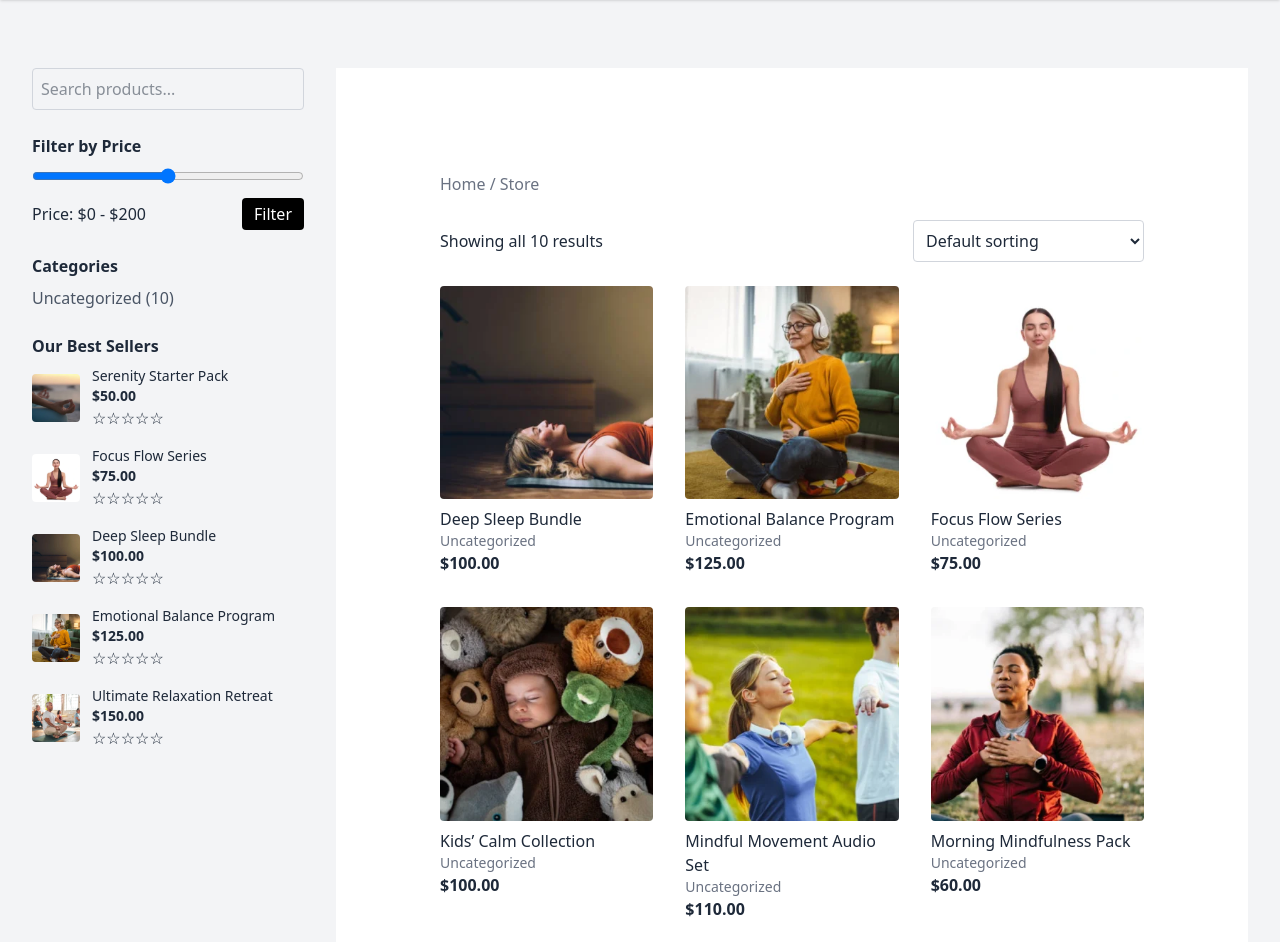
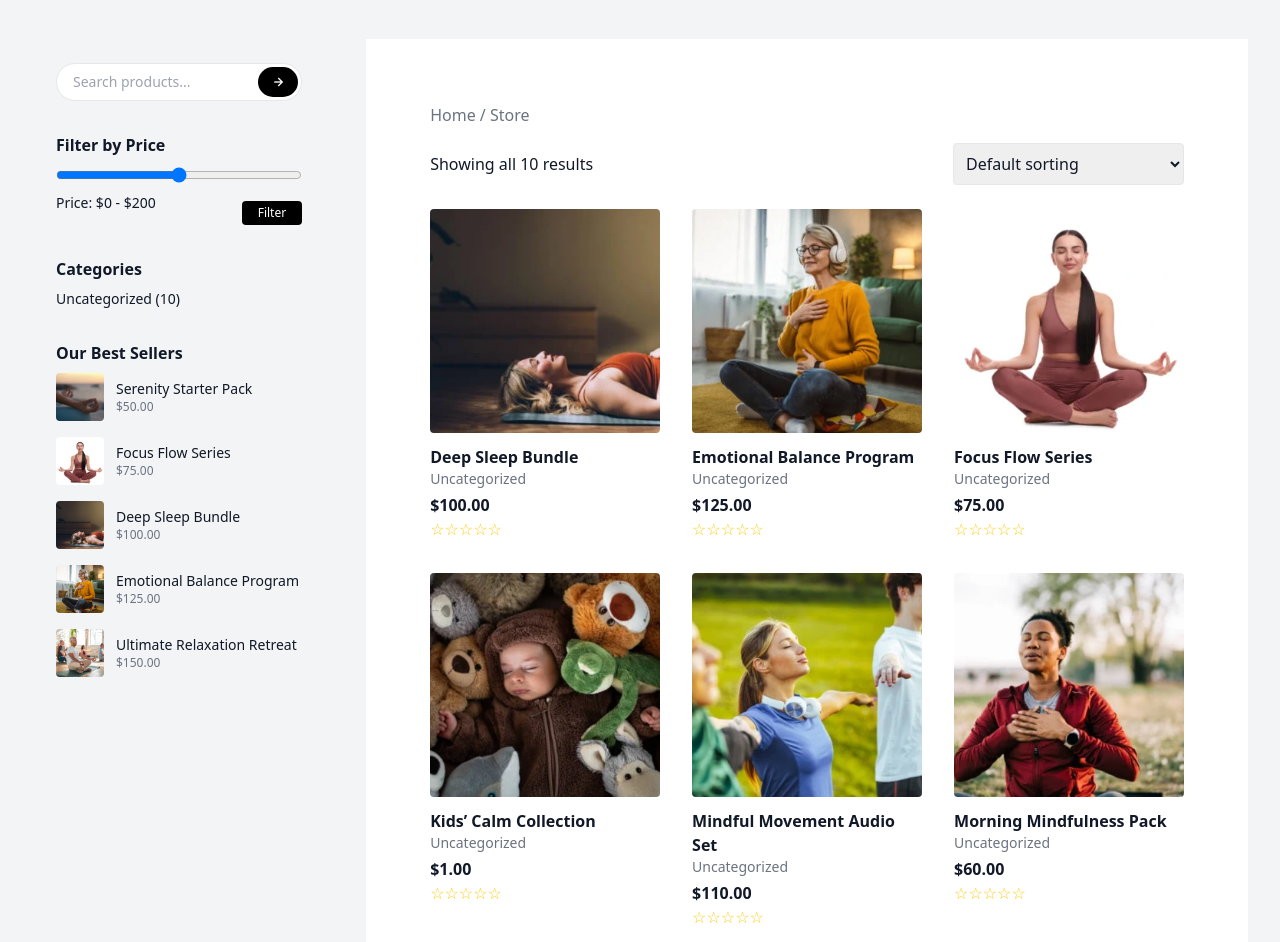
Before and after one commit to Fash-Mayor/LuxuryShopSpectrum, a plain HTML site: page shop.html in a window 1280 px wide. Shown: the part 97-1039 px from the top of the page. Drawn offline with nearby package versions, Linux system fonts and the light colour scheme; a web font is replaced by a local one.

Commit message:
Switch to Tailwind CDN and remove custom styles
Removed mystyle.css and otherstyles.css from the project and updated HTML files to use Tailwind CSS via CDN. Refactored layout and styling in index.html, contactus.html, and shop.html for improved responsiveness and consistency. Enhanced shop.html sidebar and product grid for better usability and appearance.

```diff
--- a/otherstyles.css
+++ /dev/null
@@ -1 +0,0 @@
-@import url('https://fonts.googleapis.com/css2?family=DM+Sans:ital,opsz,wght@0,9..40,100..1000;1,9..40,100..1000&family=Lato:ital,wght@0,100;0,300;0,400;0,700;0,900;1,100;1,300;1,400;1,700;1,900&family=Petrona:ital,wght@0,100..900;1,100..900&display=swap');
--- a/shop.html
+++ b/shop.html
@@ -2,124 +2,140 @@
 <html lang="en">
 
 <head>
-  <meta charset="UTF-8" />
-  <meta name="viewport" content="width=device-width, initial-scale=1.0" />
+  <meta charset="UTF-8">
+  <meta name="viewport" content="width=device-width, initial-scale=1.0">
   <title>Store - Luxury Shop Spectrum</title>
-  <link rel="stylesheet" href="mystyle.css">
-  <link rel="stylesheet" href="otherstyles.css">
-  <link href='https://cdn.boxicons.com/fonts/basic/boxicons.min.css' rel='stylesheet'>
-  <link href='https://cdn.boxicons.com/fonts/brands/boxicons-brands.min.css' rel='stylesheet'>
-  <link rel="preconnect" href="https://fonts.googleapis.com">
-  <link rel="preconnect" href="https://fonts.gstatic.com" crossorigin>
-  <link
-    href="https://fonts.googleapis.com/css2?family=DM+Sans:ital,opsz,wght@0,9..40,100..1000;1,9..40,100..1000&family=Lato:ital,wght@0,100;0,300;0,400;0,700;0,900;1,100;1,300;1,400;1,700;1,900&family=Petrona:ital,wght@0,100..900;1,100..900&display=swap"
-    rel="stylesheet">
+  <script src="https://cdn.tailwindcss.com"></script>
+  <link href="https://unpkg.com/boxicons@2.1.4/css/boxicons.min.css" rel="stylesheet">
+  <link rel="icon" type="image/x-icon" href="images/cropped-Luxury-Shop-Spectrum-fav.webp">
 
 </head>
 
-<body class="text-gray-800 bg-gray-100">
+<body class="bg-gray-100 text-gray-900">
 
   <!-- Header -->
-  <header class="flex items-center justify-between px-8 py-4 bg-white shadow-sm mb-9">
+  <header class="bg-white shadow-sm">
+    <div class="max-w-7xl mx-auto px-4 md:px-8 flex justify-between items-center py-4">
+      <!-- Logo -->
       <div class="flex items-center space-x-2">
-      <img src="images/cropped-Luxury-Shop-Spectrum-logo.webp" alt="cropped-Luxury-Shop-Spectrum-logo">
+        <img src="images/cropped-Luxury-Shop-Spectrum-logo.webp" alt="Luxury Shop Spectrum" class="h-10">
       </div>
-    <nav>
-      <ul class="flex space-x-6 font-semibold">
-        <li><a href="index.html" class="hover:text-purple-600">HOME</a></li>
-        <li><a href="shop.html" class="text-purple-600">SHOP</a></li>
-        <li><a href="contactus.html" class="hover:text-purple-600">CONTACT US</a></li>
+
+      <!-- Navigation -->
+      <nav class="hidden sm:block">
+        <ul class="flex space-x-8 font-semibold text-sm uppercase">
+          <li><a href="index.html" class="hover:text-purple-600">Home</a></li>
+          <li><a href="shop.html" class="text-purple-600">Shop</a></li>
+          <li><a href="contactus.html" class="hover:text-purple-600">Contact Us</a></li>
         </ul>
       </nav>
-    <div>
-      <i class='bxr bxs-shopping-bag'></i>
-      <span class="absolute px-1 text-xs text-white bg-black rounded-full ">0</span>
+
+      <!-- Mobile Menu Icon -->
+      <div class="block sm:hidden text-2xl">
+        <i class='bx bx-menu'></i>
+      </div>
+
+      <!-- Cart -->
+      <div class="relative">
+        <i class="bx bx-shopping-bag text-2xl"></i>
+        <span
+          class="absolute -top-2 -right-2 bg-black text-white text-xs rounded-full h-4 w-4 flex items-center justify-center">0</span>
+      </div>
     </div>
   </header>
 
   <!-- Main Content -->
-  <main class="flex px-8 py-8 ">
+  <div class="max-w-7xl mx-auto px-4 md:px-8 py-16 flex flex-col lg:flex-row gap-10">
 
     <!-- Sidebar -->
-    <aside class="w-1/4 pr-8">
+    <aside class="w-full lg:w-1/4 p-6 rounded-md">
       <!-- Search -->
-      <div class="mb-6">
-        <input type="text" placeholder="Search products..." class="w-full p-2 border border-gray-300 rounded" />
+      <div class="mb-8">
+        <div class="relative">
+          <input type="text" placeholder="Search products..."
+            class="w-full px-4 py-2 border rounded-full text-sm focus:outline-none">
+          <div
+            class="absolute right-1 top-1 bottom-1 px-3 bg-black text-white rounded-full flex items-center justify-center">
+            <i class="bx bx-right-arrow-alt"></i>
+          </div>
+        </div>
       </div>
 
       <!-- Filter by Price -->
-      <div class="mb-6">
-        <h3 class="mb-2 font-semibold">Filter by Price</h3>
-        <input title="" placeholder="-" type="range" min="0" max="200" value="100" class="w-full" />
-        <div class="flex items-center justify-between mt-2">
+      <div class="mb-8">
+        <h3 class="font-semibold mb-2">Filter by Price</h3>
+        <label for=""></label>
+        <input type="range" min="0" max="200" value="100" class="w-full">
+        <div class="flex justify-between text-sm mt-1"> <!-- center both contents -->
           <span>Price: $0 - $200</span>
-          <button class="px-3 py-1 text-white bg-black rounded">Filter</button>
+          <button class="mt-2 px-4 py-1 bg-black text-white text-xs rounded">Filter</button>
         </div>
       </div>
 
       <!-- Categories -->
-      <div class="mb-6">
-        <h3 class="mb-2 font-semibold">Categories</h3>
-        <ul class="space-y-1">
-          <li><a href="#" class="text-gray-600 hover:text-purple-600">Uncategorized (10)</a></li>
+      <div class="mb-8">
+        <h3 class="font-semibold mb-2">Categories</h3>
+        <ul class="text-sm space-y-2">
+          <li><a href="#" class="hover:underline">Uncategorized (10)</a></li>
         </ul>
       </div>
 
       <!-- Best Sellers -->
       <div>
-        <h3 class="mb-2 font-semibold">Our Best Sellers</h3>
+        <h3 class="font-semibold mb-2">Our Best Sellers</h3>
         <ul class="space-y-4">
+          <!-- Best Seller Item -->
           <li class="flex items-center space-x-3">
-            <img src="images/Serenity.webp" alt="Serenity-img" class="w-12 h-12 rounded" />
+            <img src="images/Serenity.webp" alt="Serenity Starter Pack"
+              class="w-12 h-12 object-cover rounded">
             <div>
               <p class="text-sm">Serenity Starter Pack</p>
-              <p class="text-sm font-bold">$50.00</p>
-              <p>☆☆☆☆☆</p>
+              <p class="text-xs text-gray-500">$50.00</p>
             </div>
           </li>
           <li class="flex items-center space-x-3">
-            <img src="images/Focus-Flow.webp" alt="Focus-Flow-img" class="w-12 h-12 rounded" />
+            <img src="images/Focus-Flow.webp" alt="Focus Flow Series"
+              class="w-12 h-12 object-cover rounded">
             <div>
               <p class="text-sm">Focus Flow Series</p>
-              <p class="text-sm font-bold">$75.00</p>
-              <p>☆☆☆☆☆</p>
+              <p class="text-xs text-gray-500">$75.00</p>
             </div>
           </li>
           <li class="flex items-center space-x-3">
-            <img src="images/Deep-Sleep.webp" alt="Deep-Sleep-img" class="w-12 h-12 rounded" />
+            <img src="images/Deep-Sleep.webp" alt="Deep Sleep Bundle"
+              class="w-12 h-12 object-cover rounded">
             <div>
               <p class="text-sm">Deep Sleep Bundle</p>
-              <p class="text-sm font-bold">$100.00</p>
-              <p>☆☆☆☆☆</p>
+              <p class="text-xs text-gray-500">$100.00</p>
             </div>
           </li>
           <li class="flex items-center space-x-3">
-            <img src="images/Emotional-Balance.webp" alt="Emotional-Balance-img" class="w-12 h-12 rounded" />
+            <img src="images/Emotional-Balance.webp" alt="Emotional Balance Program"
+              class="w-12 h-12 object-cover rounded">
             <div>
               <p class="text-sm">Emotional Balance Program</p>
-              <p class="text-sm font-bold">$125.00</p>
-              <p>☆☆☆☆☆</p>
+              <p class="text-xs text-gray-500">$125.00</p>
             </div>
           </li>
           <li class="flex items-center space-x-3">
-            <img src="images/Ultimate-Relaxation-Retreat.webp" alt="Ultimate-Relaxation-Retreat-img"
-              class="w-12 h-12 rounded" />
+            <img src="images/Ultimate-Relaxation-Retreat.webp" alt="Ultimate Relaxation Retreat"
+              class="w-12 h-12 object-cover rounded">
             <div>
               <p class="text-sm">Ultimate Relaxation Retreat</p>
-              <p class="text-sm font-bold">$150.00</p>
-              <p>☆☆☆☆☆</p>
+              <p class="text-xs text-gray-500">$150.00</p>
             </div>
           </li>
         </ul>
       </div>
     </aside>
 
-    <!-- Product Grid -->
-    <section class="w-3/4 bg-white px-26 py-26">
-      <p class="mb-6 text-gray-500">Home / Store</p>
+    <!-- Products Section -->
+    <section class="w-full lg:w-3/4 bg-white p-16">
+        <p class="mb-4 text-gray-500">Home / Store</p>
       <div class="flex items-center justify-between mb-6">
+
           <p>Showing all 10 results</p>
-        <select title="Sorting" class="p-2 border border-gray-300 rounded">
+          <select title="sorting" class="p-2 border border-grey-300 rounded">Default sorting
             <option>Default sorting</option>
             <option>Sort by Popularity</option>
             <option>Sort by Average Rating</option>
@@ -127,94 +143,117 @@
             <option>Sort by Price: Low to High</option>
             <option>Sort by Price: High to Low</option>
           </select>
+
       </div>
 
-      <!-- Grid -->
-      <div class="grid grid-cols-3 gap-8">
-        <!-- Product Card -->
+      <!-- Products Grid -->
+      <div class="grid grid-cols-1 sm:grid-cols-2 md:grid-cols-3 gap-8">
+        <!-- Product -->
         <div>
-          <img src="images/Deep-Sleep.webp" alt="Deep-Sleep-img" class="w-full rounded" />
-          <p class="mt-2">Deep Sleep Bundle</p>
+          <img src="images/Deep-Sleep.webp" alt="Deep Sleep Bundle"
+            class="w-full h-56 object-cover rounded">
+          <h3 class="mt-3 font-semibold">Deep Sleep Bundle</h3>
           <p class="text-sm text-gray-500">Uncategorized</p>
-          <p class="font-bold">$100.00</p>
+          <p class="mt-1 font-bold">$100.00</p>
+          <p class="text-yellow-400">☆☆☆☆☆</p>
+        </div>
+
+        <!-- Repeat products (example placeholders) -->
+        <div>
+          <img src="images/Emotional-Balance.webp" alt="Emotional Balance Program"
+            class="w-full h-56 object-cover rounded">
+          <h3 class="mt-3 font-semibold">Emotional Balance Program</h3>
+          <p class="text-sm text-gray-500">Uncategorized</p>
+          <p class="mt-1 font-bold">$125.00</p>
+          <p class="text-yellow-400">☆☆☆☆☆</p>
         </div>
 
         <div>
-          <img src="images/Emotional-Balance.webp" alt="Emotional-Balance-img" class="w-full rounded" />
-          <p class="mt-2">Emotional Balance Program</p>
+          <img src="images/Focus-Flow.webp" alt="Focus Flow Series"
+            class="w-full h-56 object-cover rounded">
+          <h3 class="mt-3 font-semibold">Focus Flow Series</h3>
           <p class="text-sm text-gray-500">Uncategorized</p>
-          <p class="font-bold">$125.00</p>
+          <p class="mt-1 font-bold">$75.00</p>
+          <p class="text-yellow-400">☆☆☆☆☆</p>
         </div>
 
         <div>
-          <img src="images/Focus-Flow.webp" alt="Focus-Flow-img" class="w-full rounded" />
-          <p class="mt-2">Focus Flow Series</p>
+          <img src="images/Kids-Calm.webp" alt="Kids’ Calm Collection"
+            class="w-full h-56 object-cover rounded">
+          <h3 class="mt-3 font-semibold">Kids’ Calm Collection</h3>
           <p class="text-sm text-gray-500">Uncategorized</p>
-          <p class="font-bold">$75.00</p>
+          <p class="mt-1 font-bold">$1.00</p>
+          <p class="text-yellow-400">☆☆☆☆☆</p>
         </div>
 
         <div>
-          <img src="images/Kids-Calm.webp" alt="Kids-Calm-img" class="w-full rounded" />
-          <p class="mt-2">Kids’ Calm Collection</p>
+          <img src="images/Mindful-Movement.webp" alt="Mindful Movement Audio Set"
+            class="w-full h-56 object-cover rounded">
+          <h3 class="mt-3 font-semibold">Mindful Movement Audio Set</h3>
           <p class="text-sm text-gray-500">Uncategorized</p>
-          <p class="font-bold">$100.00</p>
+          <p class="mt-1 font-bold">$110.00</p>
+          <p class="text-yellow-400">☆☆☆☆☆</p>
         </div>
 
         <div>
-          <img src="images/Mindful-Movement.webp" alt="Mindful-Movement-img" class="w-full rounded" />
-          <p class="mt-2">Mindful Movement Audio Set</p>
+          <img src="images/Morning-Mindfulness.webp" alt="Morning Mindfulness Pack"
+            class="w-full h-56 object-cover rounded">
+          <h3 class="mt-3 font-semibold">Morning Mindfulness Pack</h3>
           <p class="text-sm text-gray-500">Uncategorized</p>
-          <p class="font-bold">$110.00</p>
+          <p class="mt-1 font-bold">$60.00</p>
+          <p class="text-yellow-400">☆☆☆☆☆</p>
         </div>
 
         <div>
-          <img src="images/Morning-Mindfulness.webp" alt="Morning-Mindfulness-img" class="w-full rounded" />
-          <p class="mt-2">Morning Mindfulness Pack</p>
+          <img src="images/Serenity.webp" alt="Serenity Starter Pack"
+            class="w-full h-56 object-cover rounded">
+          <h3 class="mt-3 font-semibold">Serenity Starter Pack</h3>
           <p class="text-sm text-gray-500">Uncategorized</p>
-          <p class="font-bold">$60.00</p>
+          <p class="mt-1 font-bold">$50.00</p>
+          <p class="text-yellow-400">☆☆☆☆☆</p>
         </div>
 
         <div>
-          <img src="images/Serenity.webp" alt="Serenity-img" class="w-full rounded" />
-          <p class="mt-2">Serenity Starter Pack</p>
+          <img src="images/Stress-Detox.webp" alt="Stress Detox Program"
+            class="w-full h-56 object-cover rounded">
+          <h3 class="mt-3 font-semibold">Stress Detox Program</h3>
           <p class="text-sm text-gray-500">Uncategorized</p>
-          <p class="font-bold">$50.00</p>
+          <p class="mt-1 font-bold">$90.00</p>
+          <p class="text-yellow-400">☆☆☆☆☆</p>
         </div>
 
         <div>
-          <img src="images/Stress-Detox.webp" alt="Stress-Detox-img" class="w-full rounded" />
-          <p class="mt-2">Stress Detox Program</p>
+          <img src="images/Ultimate-Relaxation-Retreat.webp" alt="Ultimate Relaxation Retreat"
+            class="w-full h-56 object-cover rounded">
+          <h3 class="mt-3 font-semibold">Ultimate Relaxation Retreat</h3>
           <p class="text-sm text-gray-500">Uncategorized</p>
-          <p class="font-bold">$90.00</p>
+          <p class="mt-1 font-bold">$150.00</p>
+          <p class="text-yellow-400">☆☆☆☆☆</p>
         </div>
 
         <div>
-          <img src="images/Ultimate-Relaxation-Retreat.webp" alt="Ultimate-Relaxation-Retreat-img"
-            class="w-full rounded" />
-          <p class="mt-2">Ultimate Relaxation Retreat</p>
+          <img src="images/Zen-Master.webp" alt="Zen Master Collection"
+            class="w-full h-56 object-cover rounded">
+          <h3 class="mt-3 font-semibold">Zen Master Collection</h3>
           <p class="text-sm text-gray-500">Uncategorized</p>
-          <p class="font-bold">$150.00</p>
-        </div>
-
-        <div>
-          <img src="images/Zen-Master.webp" alt="Zen-Master-img" class="w-full rounded" />
-          <p class="mt-2">Zen Master Collection</p>
-          <p class="text-sm text-gray-500">Uncategorized</p>
-          <p class="font-bold">$200.00</p>
+          <p class="mt-1 font-bold">$200.00</p>
+          <p class="text-yellow-400">☆☆☆☆☆</p>
         </div>
       </div>
     </section>
-  </main>
+  </div>
 
   <!-- Footer -->
-  <footer class="flex justify-between px-8 py-6 text-sm text-gray-600 bg-white">
+  <footer class="bg-white py-4">
+    <div class="max-w-7xl mx-auto px-4 md:px-8 flex flex-col md:flex-row justify-between items-center text-sm text-gray-600">
       <p>Copyright © 2025 Luxury Shop Spectrum</p>
-    <ul class="flex space-x-6">
-      <li><a href="#" class="hover:text-purple-600">Contact Us</a></li>
-      <li><a href="#" class="hover:text-purple-600">Privacy Policy</a></li>
-      <li><a href="#" class="hover:text-purple-600">Refund Policy</a></li>
-      <li><a href="#" class="hover:text-purple-600">Terms of Service</a></li>
-    </ul>
+      <div class="flex space-x-4 mt-2 md:mt-0">
+        <a href="#" class="hover:text-gray-900">Contact Us</a>
+        <a href="#" class="hover:text-gray-900">Privacy Policy</a>
+        <a href="#" class="hover:text-gray-900">Refund Policy</a>
+        <a href="#" class="hover:text-gray-900">Terms of Service</a>
+      </div>
+    </div>
   </footer>
 
 </body>
```
Also changed, not shown: contactus.html (+3 -3 lines), index.html (+22 -11 lines), mystyle.css (deleted). Lines whose indentation alone changed are shown as unchanged.
